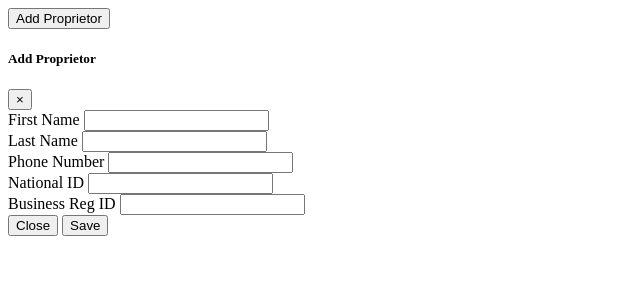
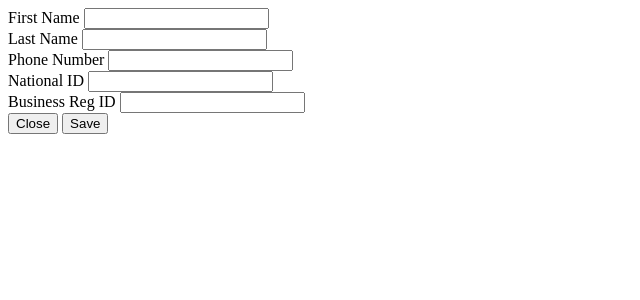
Before and after one commit to nanyukiappfactory/destination-admin, a PHP site: the page made by application/modules/Admin/views/proprietor/add_proprietor.php in a window 1280 px wide. Shown: the top 300 px of the page, without its empty margins (0-640 px from the left). Run offline with PHP 8.4, Linux system fonts and the light colour scheme; the template is opened without the code that fills it, so the values that code supplies are empty.

Commit message:
removed add proprietor modal

```diff
--- a/application/config/routes.php
+++ b/application/config/routes.php
@@ -80,3 +80,4 @@ $route['business-types/add-business-types'] = 'admin/business_types/add_business
  */
 $route['proprietors/all-proprietors'] = 'admin/proprietors/index';
 $route['proprietors/add-proprietors'] = 'admin/proprietors/add_proprietor';
+$route['proprietors/close-form'] = 'admin/proprietors/close_form';
--- a/application/modules/Admin/models/proprietors_model.php
+++ b/application/modules/Admin/models/proprietors_model.php
@@ -4,6 +4,7 @@ class Proprietors_model extends CI_Model
 {
     public function add_proprietor()
     {
+
         $data = array(
             'first_name' => $this->input->post('first_name'),
             'last_name' => $this->input->post('last_name'),
--- a/application/modules/Admin/views/proprietor/add_proprietor.php
+++ b/application/modules/Admin/views/proprietor/add_proprietor.php
@@ -1,48 +1,30 @@
-<!-- Button trigger modal -->
-<div class="title-block">
-	<button type="button" class="btn btn-sm mt-2 mb-2 btn-outline-secondary" data-toggle="modal" data-target="#addProprietorModal">Add
-		Proprietor</button>
-</div>
-<!-- Modal -->
-<div class="modal fade" id="addProprietorModal" tabindex="-1" role="dialog" aria-labelledby="addProprietorModalLabel"
- aria-hidden="true">
-	<div class="modal-dialog" role="document">
-		<div class="modal-content">
-			<div class="modal-header">
-				<h5 class="modal-title" id="addProprietorModalLabel">Add Proprietor</h5>
-				<button type="button" class="close" data-dismiss="modal" aria-label="Close">
-					<span aria-hidden="true">&times;</span>
-				</button>
-			</div>
+
 <?php echo form_open(base_url() . 'proprietors/add-proprietors'); ?>
-			<div class="modal-body">
+	<div class=''>
 
 		<div class="form-group">
 			<label class="control-label">First Name</label>
-					<input type="text" class="form-control boxed" name="first_name">
+			<input type="text" class="form-control boxed" name="first_name", >
 		</div>
 		<div class="form-group">
 			<label class="control-label">Last Name</label>
-					<input type="text" class="form-control boxed" name="last_name">
+			<input type="text" class="form-control boxed" name="last_name", >
 		</div>
 		<div class="form-group">
 			<label class="control-label">Phone Number</label>
-					<input type="text" class="form-control boxed" name="proprietor_phone">
+			<input type="text" class="form-control boxed" name="proprietor_phone", >
 		</div>
 		<div class="form-group">
 			<label class="control-label">National ID</label>
-					<input type="text" class="form-control boxed" name="national_id">
+			<input type="text" class="form-control boxed" name="national_id", >
 		</div>
 		<div class="form-group">
 			<label class="control-label">Business Reg ID</label>
-					<input type="text" class="form-control boxed" name="business_reg_id">
+			<input type="text" class="form-control boxed" name="business_reg_id", >
 		</div>
 	</div>
-			<div class="modal-footer">
-				<button type="button" class="btn btn-secondary" data-dismiss="modal">Close</button>
+	<div class=''>
+		<button type="button" class="btn btn-secondary" >Close</button>
 		<button type="submit" class="btn btn-primary">Save</button>
 	</div>
 <?php echo form_close(); ?>
-		</div>
-	</div>
-</div>
--- a/application/modules/Admin/views/proprietor/all_proprietors.php
+++ b/application/modules/Admin/views/proprietor/all_proprietors.php
@@ -1,5 +1,5 @@
-<?php $this->load->view('proprietor/add_proprietor');?>
 
+  <?php echo anchor("/admin/Proprietors/add_proprietor", "Add proprietor","class ='btn btn-info'")?>
 <div class="table-responsive">
     <table class="table table-striped table-bordered table-hover">
         <thead>
```
Also changed, not shown: application/modules/Admin/controllers/Proprietors.php (+9 -1 lines). Lines whose indentation alone changed are shown as unchanged.
